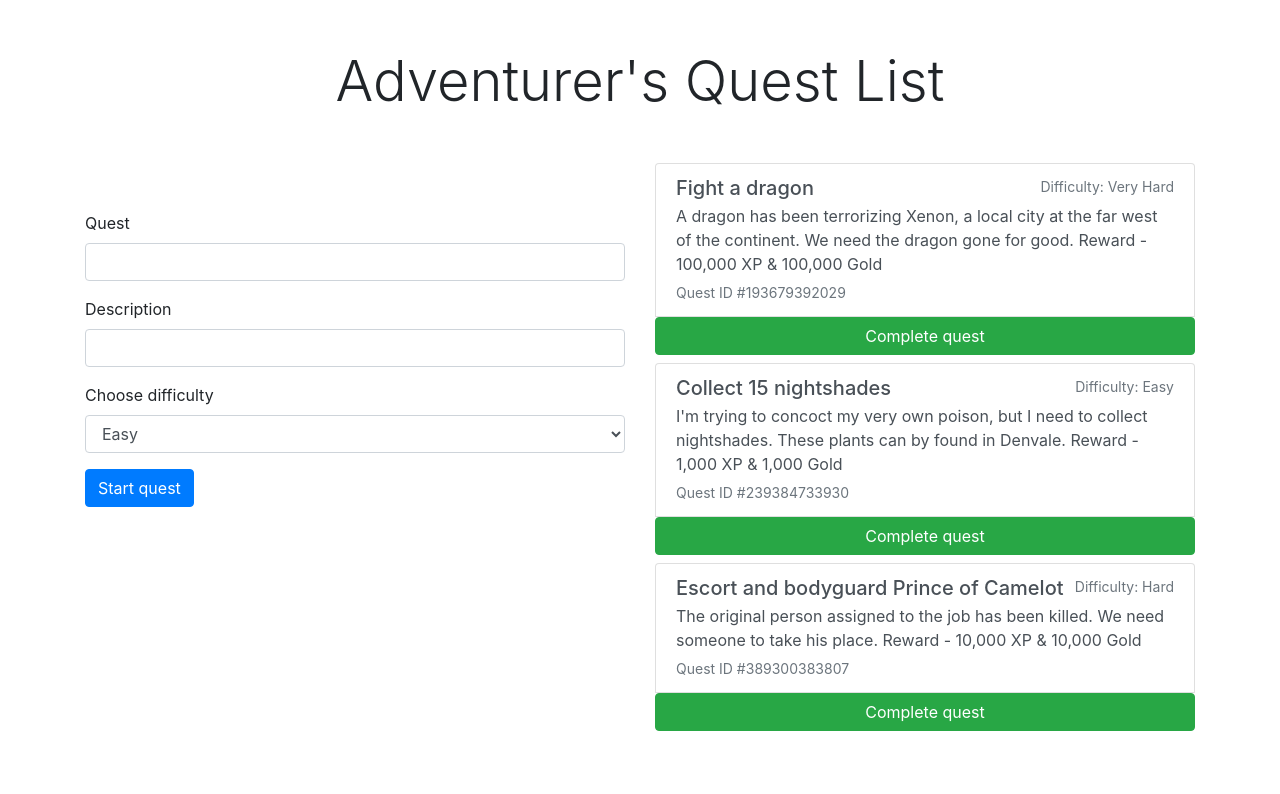
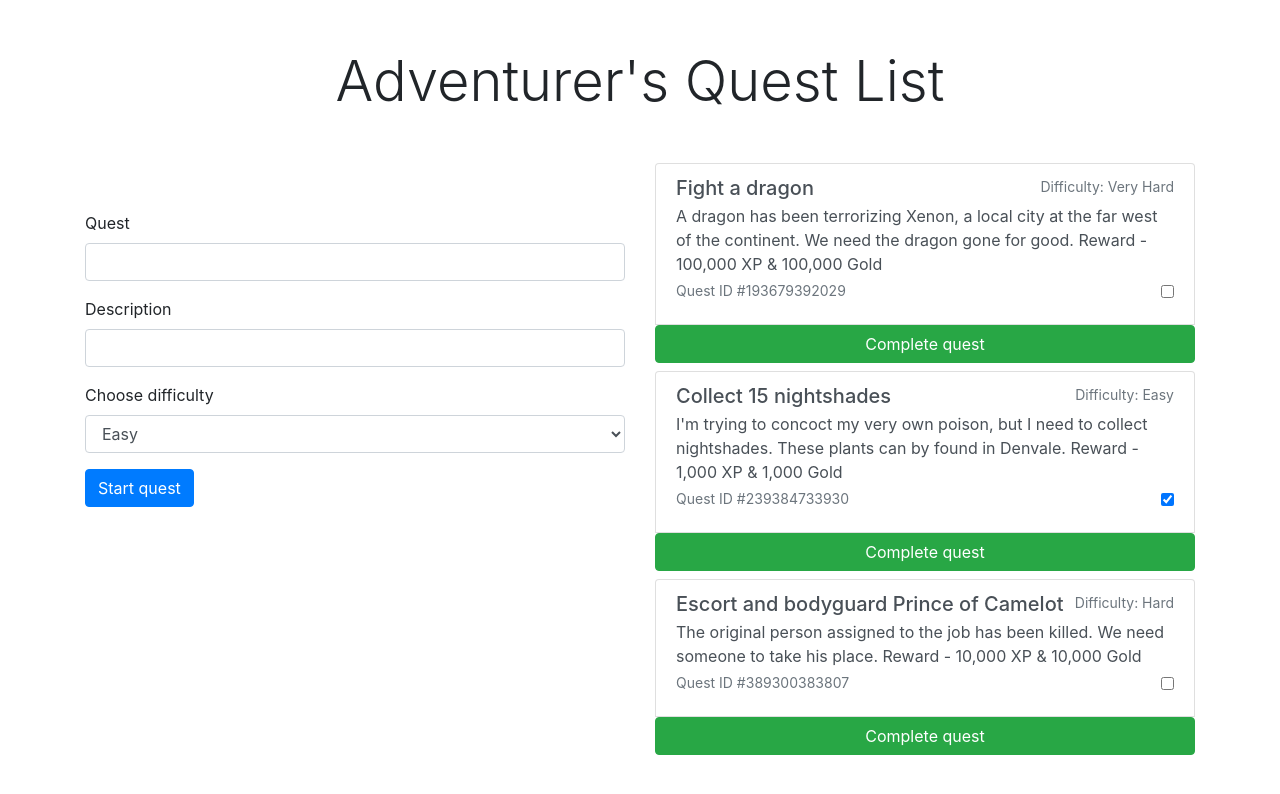
Before and after one commit to xyeras/react-todo-context, a React (Create React App) app: page / in a window 1280 px wide. Shown: the top 794 px of the page. Built offline with nearby package versions, Linux system fonts and the light colour scheme.

Commit message:
feat(TodoItem): created TodoItem component for TodoList

```diff
--- a/src/App.js
+++ b/src/App.js
@@ -10,19 +10,22 @@ let todoList = [
     id: 193679392029,
     name: "Fight a dragon",
     description: "A dragon has been terrorizing Xenon, a local city at the far west of the continent. We need the dragon gone for good. Reward - 100,000 XP & 100,000 Gold",
-    difficulty: "Very Hard"
+    difficulty: "Very Hard",
+    completed: false
   },
   {
     id: 239384733930,
     name: "Collect 15 nightshades",
     description: "I'm trying to concoct my very own poison, but I need to collect nightshades. These plants can by found in Denvale. Reward - 1,000 XP & 1,000 Gold",
-    difficulty: "Easy"
+    difficulty: "Easy",
+    completed: true
   },
   {
     id: 389300383807,
     name: "Escort and bodyguard Prince of Camelot",
     description: "The original person assigned to the job has been killed. We need someone to take his place. Reward - 10,000 XP & 10,000 Gold",
-    difficulty: "Hard"
+    difficulty: "Hard",
+    completed: false
   }
 ];
 
@@ -69,6 +72,24 @@ const App = () => {
 
   };
 
+  const updateTodo = selectedTodo => {
+
+    // map through todos
+    // find where object matches todo param
+    // updated its completed bool
+    // take updated map array and set to todos: setTodos
+
+    const updated = todos.map( (todo, index) => {
+      if (selectedTodo === todo) {
+        return {...todo, completed: !todo.completed};
+      }
+      return todo;
+    });
+
+    setTodos(updated);
+
+  };
+
   const removeTodo = todoId => {
     if (window.confirm('Did you complete this quest?')) {
       let newTodos = todos.filter(t => t.id !== todoId);
@@ -99,6 +120,7 @@ const App = () => {
         <div className="col">
           <TodoList
             todos={todos}
+            updateTodo={updateTodo}
             removeTodo={removeTodo}
             setTodo={setTodo}
           />
--- a/src/components/TodoItem.js
+++ b/src/components/TodoItem.js
@@ -1,7 +1,39 @@
-const TodoItem = () => {
+const TodoItem = ( {updateTodo, removeTodo, todo} ) => {
+
     return (
-      <div>
-          This is TodoItem!
+
+        <div className="list-group">
+
+        <div className="list-group-item list-group-item-action">
+
+          <div className="d-flex w-100 justify-content-between">
+
+            <h5 className="mb-1">{todo.name}</h5>
+
+            {/* <small class="text-muted">Quest ID #{todo.id}</small> */}
+            <small className="text-muted">Difficulty: {todo.difficulty}</small>
+          </div>
+
+          <p className="mb-1">{todo.description}</p>
+
+          {/* <small class="text-muted">Difficulty: {todo.difficulty}</small> */}
+            <div className="d-flex w-100 justify-content-between">
+                <small className="text-muted">Quest ID #{todo.id}</small>
+
+                <label htmlFor="">
+                    <input type='checkbox' checked={todo.completed} onChange={() => updateTodo(todo)}/>
+                </label>
+
+            </div>
+
+          </div>
+
+          <button
+            className='btn btn-success mb-2'
+            onClick={() => removeTodo(todo.id)}>
+            Complete quest
+          </button>
+
       </div>
     );
   }
--- a/src/components/TodoList.js
+++ b/src/components/TodoList.js
@@ -1,4 +1,6 @@
-const TodoList = ({ todos, removeTodo, setTodo }) => {
+import TodoItem from './TodoItem'
+
+const TodoList = ({ todos, updateTodo, removeTodo, setTodo }) => {
 
     return (
 
@@ -7,31 +9,7 @@ const TodoList = ({ todos, removeTodo, setTodo }) => {
             {todos.map(todo => {
               return (
 
-              <div className="list-group">
-
-                <div className="list-group-item list-group-item-action">
-
-                  <div className="d-flex w-100 justify-content-between">
-                    <h5 className="mb-1">{todo.name}</h5>
-                    {/* <small class="text-muted">Quest ID #{todo.id}</small> */}
-                    <small className="text-muted">Difficulty: {todo.difficulty}</small>
-                  </div>
-
-                  <p className="mb-1">{todo.description}</p>
-
-                  {/* <small class="text-muted">Difficulty: {todo.difficulty}</small> */}
-                  <small className="text-muted">Quest ID #{todo.id}</small>
-
-                  </div>
-
-                  <button
-                    className='btn btn-success mb-2'
-                    onClick={() => removeTodo(todo.id)}>
-                    Complete quest
-                  </button>
-
-              </div>
-
+                <TodoItem updateTodo={updateTodo} removeTodo={removeTodo} todo={todo} />
 
               );
             })}
```
